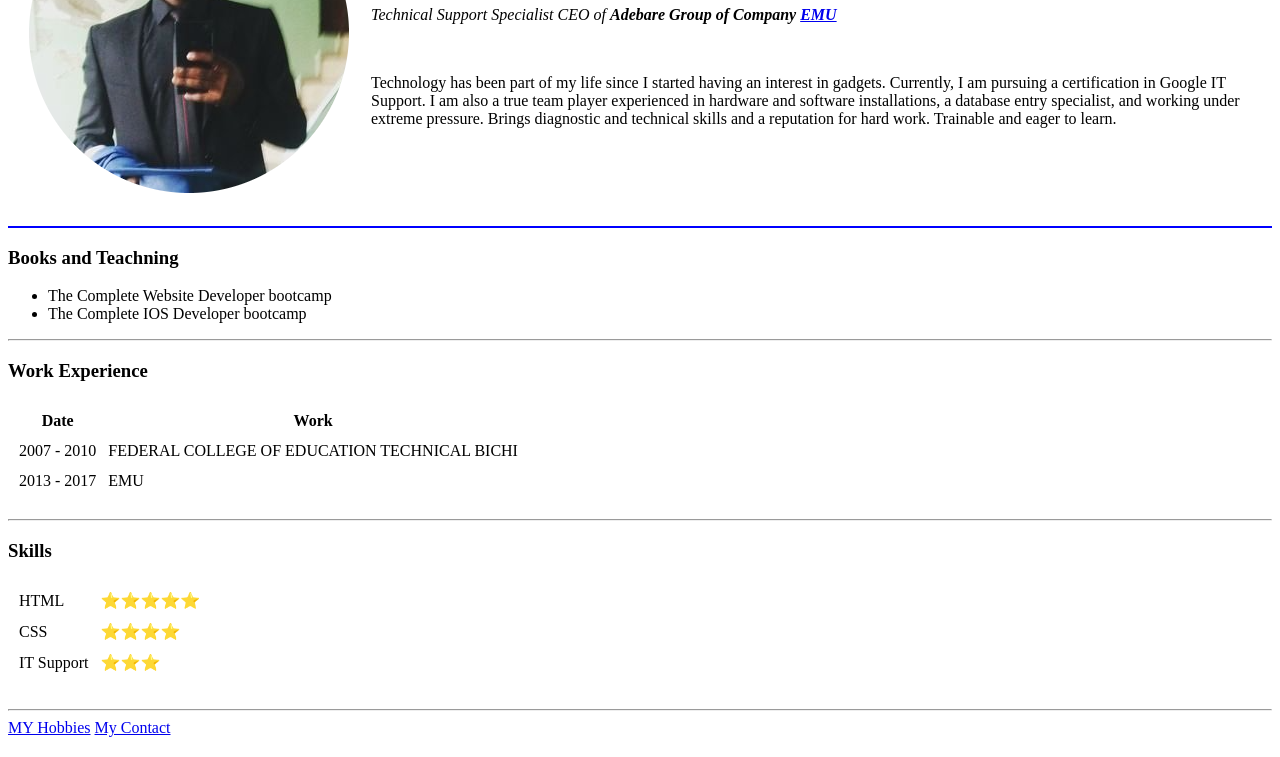
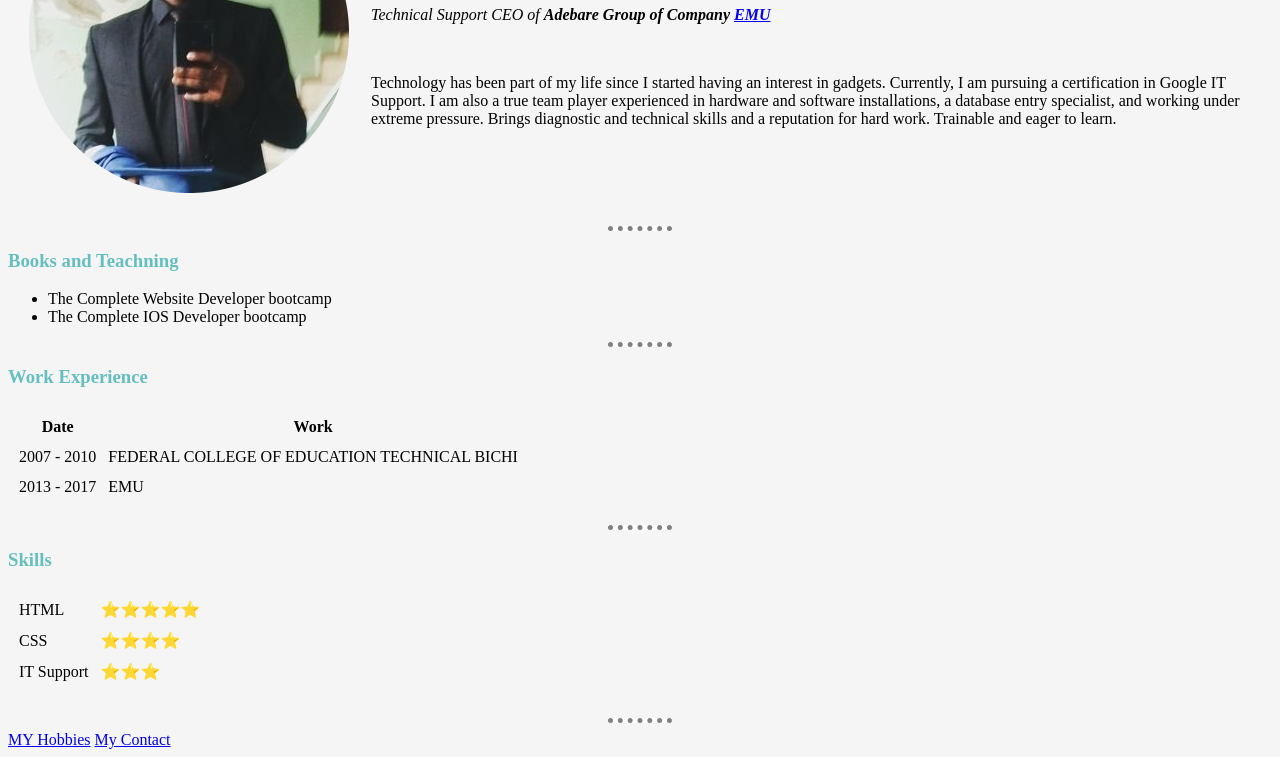
Before and after one commit to hbhussain/cv, a plain HTML site: page index.html in a window 1280 px wide. Shown: the part 156-913 px from the top of the page. Drawn offline with Linux system fonts and the light colour scheme.

Commit message:
Add files via upload

```diff
--- /dev/null
+++ b/css/style.css
@@ -0,0 +1,17 @@
+body{
+  background-color: whitesmoke;
+}
+
+hr{
+  background-color: white;
+  border-style: none;
+  border-top-style: dotted;
+  height: 0;
+  border-color:gray;
+  border-width:5px;
+  width:5%;
+
+}
+h1,h2,h3{
+  color: #66BFBF;
+}
--- a/index.html
+++ b/index.html
@@ -4,20 +4,24 @@
 <head>
   <meta charset="utf-8">
   <title>Habib`s Personal Site</title>
+  <link rel="stylesheet" href="css/style.css">
 </head>
 
 <body>
   <table cellspacing="20">
     <tr>
       <td><img src="habib.png" alt="Habib Picture"></td>
-      <td><h1>Habib Hussaini</h1>
-      <p> <em>Technical Support Specialist CEO of <strong>Adebare Group of Company <a href="www.emu.edu.tr">EMU</a> </strong></em></p>
+      <td>
+        <h1>Habib Hussaini</h1>
+        <p> <em>Technical Support CEO of <strong>Adebare Group of Company <a href="www.emu.edu.tr">EMU</a> </strong></em></p>
         <br>
-      <p>Technology has been part of my life since I started having an interest in gadgets. Currently, I am pursuing a certification in Google IT Support. I am also a true team player experienced in hardware and software installations, a database entry
-        specialist, and working under extreme pressure. Brings diagnostic and technical skills and a reputation for hard work. Trainable and eager to learn.</p></td>
+        <p>Technology has been part of my life since I started having an interest in gadgets. Currently, I am pursuing a certification in Google IT Support. I am also a true team player experienced in hardware and software installations, a database
+          entry
+          specialist, and working under extreme pressure. Brings diagnostic and technical skills and a reputation for hard work. Trainable and eager to learn.</p>
+      </td>
     </tr>
   </table>
-  <hr color="blue">
+  <hr>
 
   <h3>Books and Teachning</h3>
 
```
Also changed, not shown: contact.html (+1 -0 lines), hobbies.html (+1 -0 lines). Lines whose indentation alone changed are shown as unchanged.
